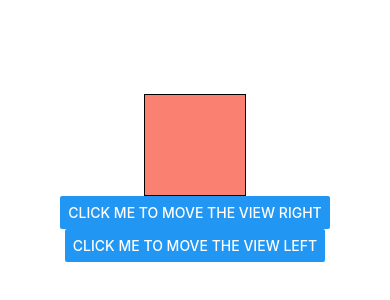
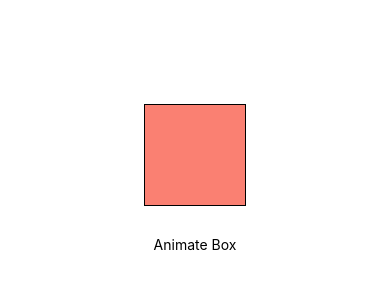
Before and after one commit to RayKay91/react-native-animation, a React Native app: screen / in a window 390 px wide. Shown: the part 244-544 px from the top of the page. Built offline with nearby package versions, Linux system fonts and the light colour scheme.

Commit message:
animate onPressIn and onPressOut w/ Pressable component

```diff
--- a/App.js
+++ b/App.js
@@ -1,6 +1,6 @@
 import { StatusBar } from 'expo-status-bar';
 import React, { useRef } from 'react';
-import { StyleSheet, View, Animated, Button } from 'react-native';
+import { StyleSheet, View, Animated, Pressable, Text } from 'react-native';
 
 export default function App() {
 
@@ -46,8 +46,10 @@ export default function App() {
         <Animated.View style={ [ styles.animatedView, { transform: [ { translateX: moveS } ] } ] }></Animated.View>
         <Animated.View style={ [ styles.animatedView, { position: 'absolute', backgroundColor: 'peru', transform: [ { translateX: moveP } ] } ] }></Animated.View>
       </View>
-      <Button title='Click me to move the view right' onPress={ moveRight } />
-      <Button title='Click me to move the view left' onPress={ moveLeft } />
+      <Pressable style={ { marginTop: 30 } } onPressIn={ moveRight } onPressOut={ moveLeft } >
+        <Text  >Animate Box</Text>
+      </Pressable>
+
     </View >
   );
 }
```
